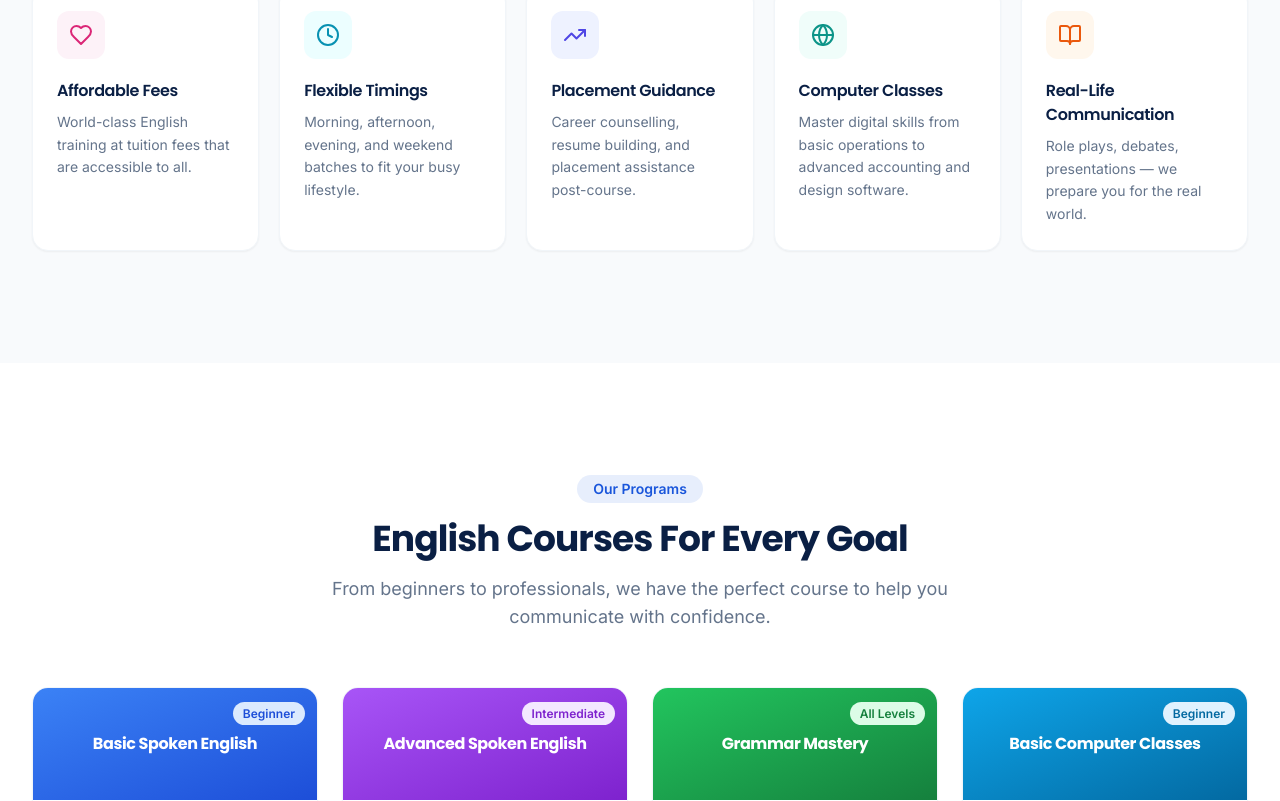
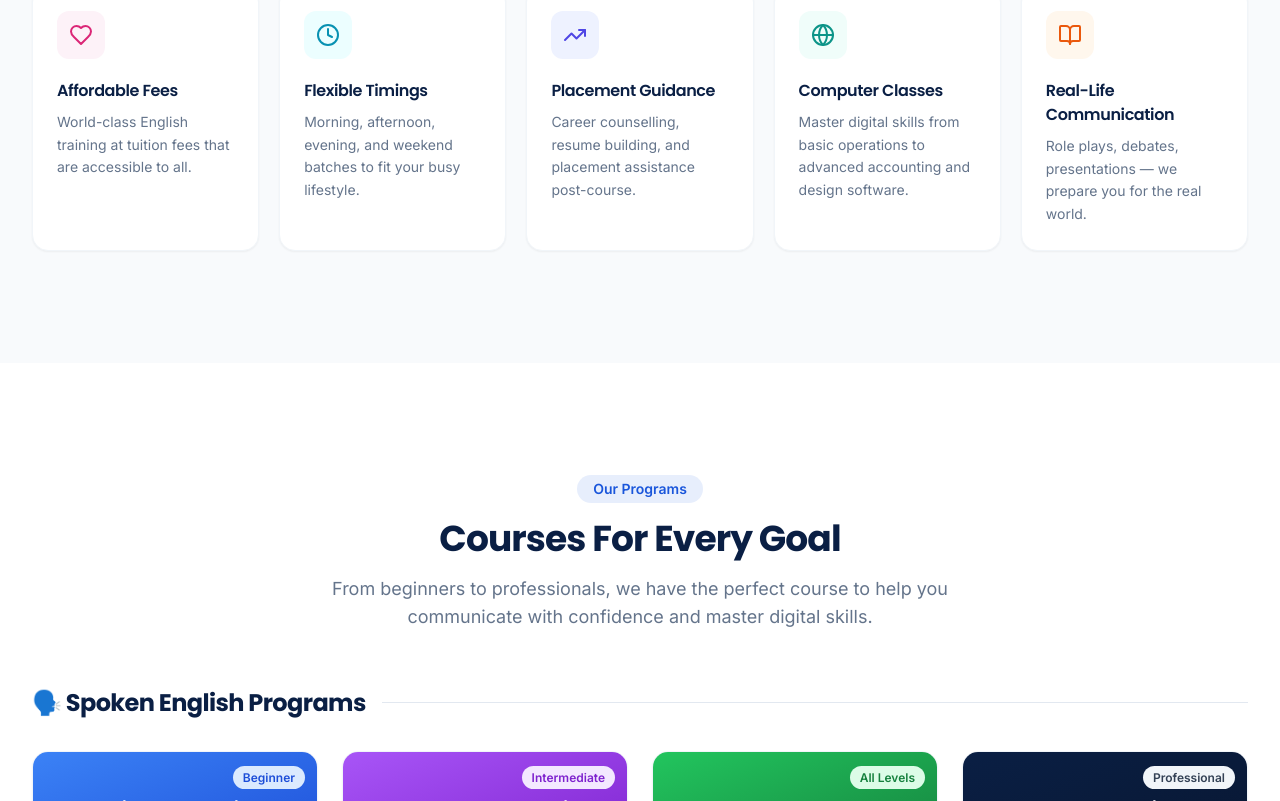
Before and after one commit to Herryyy28/PravaktaCLASSIS, a Next.js app: page / in a window 1280 px wide. Shown: the part 2865-3666 px from the top of the page. Built offline with nearby package versions, Linux system fonts and the light colour scheme.

Commit message:
feat: add CoursePreview component to display program offerings with enrollment links

```diff
--- a/app/faculty/page.tsx
+++ b/app/faculty/page.tsx
@@ -17,7 +17,7 @@ const faculty = [
   },
   {
     id: 2,
-    name: "Jane Smith",
+    name: "Nilesh bhaii",
     role: "Spoken English Expert",
     experience: "8 years",
     bio: "Expert in accent neutralization and building confidence in public speaking for adult learners.",
--- a/components/sections/home/AcademyHighlights.tsx
+++ b/components/sections/home/AcademyHighlights.tsx
@@ -5,12 +5,12 @@ import { motion, useInView } from "framer-motion";
 import { Award, Users, Briefcase, Building2, Star, TrendingUp } from "lucide-react";
 
 const stats = [
-  { icon: Award,     value: 12,    suffix: "+",  label: "Years of Excellence",     color: "text-gold" },
-  { icon: Users,     value: 2000,  suffix: "+",  label: "Students Trained",        color: "text-royal-light" },
-  { icon: TrendingUp,value: 5,     suffix: "+",  label: "Successful Professionals",color: "text-green-400" },
-  { icon: Briefcase, value: 100,   suffix: "+",  label: "Corporate Trainings",     color: "text-purple-400" },
-  { icon: Building2, value: 2,     suffix: "+",  label: "Franchise Centers",       color: "text-gold" },
-  { icon: Star,      value: 95,    suffix: "%",  label: "Student Satisfaction",    color: "text-royal-light" },
+  { icon: Award, value: 15, suffix: "+", label: "Years of Excellence", color: "text-gold" },
+  { icon: Users, value: 6000, suffix: "+", label: "Students Trained", color: "text-royal-light" },
+  { icon: TrendingUp, value: 5, suffix: "+", label: "Successful Professionals", color: "text-green-400" },
+  { icon: Briefcase, value: 100, suffix: "+", label: "Corporate Trainings", color: "text-purple-400" },
+  { icon: Building2, value: 2, suffix: "+", label: "Franchise Centers", color: "text-gold" },
+  { icon: Star, value: 95, suffix: "%", label: "Student Satisfaction", color: "text-royal-light" },
 ];
 
 function Counter({ value, suffix }: { value: number; suffix: string }) {
--- a/components/sections/home/CoursePreview.tsx
+++ b/components/sections/home/CoursePreview.tsx
@@ -6,6 +6,7 @@ import { Clock, BarChart, ChevronRight } from "lucide-react";
 
 const courses = [
   {
+    category: "english",
     id: "basic",
     title: "Basic Spoken English",
     desc: "Build a solid foundation in grammar, vocabulary, and everyday conversational English from scratch.",
@@ -14,6 +15,7 @@ const courses = [
     color: "from-blue-500 to-blue-700", badgeColor: "bg-blue-100 text-blue-700",
   },
   {
+    category: "english",
     id: "advanced",
     title: "Advanced Spoken English",
     desc: "Take your English to the next level with fluency training, accent coaching, and advanced communication skills.",
@@ -22,6 +24,7 @@ const courses = [
     color: "from-purple-500 to-purple-700", badgeColor: "bg-purple-100 text-purple-700",
   },
   {
+    category: "english",
     id: "grammar",
     title: "Grammar Mastery",
     desc: "Comprehensive grammar from basics to advanced with practical application in everyday spoken and written English.",
@@ -30,6 +33,16 @@ const courses = [
     color: "from-green-500 to-green-700", badgeColor: "bg-green-100 text-green-700",
   },
   {
+    category: "english",
+    id: "corporate",
+    title: "Corporate English",
+    desc: "Professional English for business environments — emails, meetings, presentations, and client interactions.",
+    duration: "4 Weeks", level: "Professional",
+    highlights: ["Business Writing", "Presentations", "Email Etiquette", "Client Meetings"],
+    color: "from-navy to-navy-700", badgeColor: "bg-slate-100 text-slate-700",
+  },
+  {
+    category: "computer",
     id: "computer",
     title: "Basic Computer Classes",
     desc: "Learn fundamental computer skills including MS Office, internet browsing, typing, and digital literacy.",
@@ -38,6 +51,7 @@ const courses = [
     color: "from-sky-500 to-sky-700", badgeColor: "bg-sky-100 text-sky-700",
   },
   {
+    category: "computer",
     id: "advanced-computer",
     title: "Advanced Computer Skills",
     desc: "Master advanced software, accounting basics (Tally), graphic design fundamentals, and web concepts.",
@@ -45,68 +59,18 @@ const courses = [
     highlights: ["Advanced Software", "Tally (Accounting)", "Graphic Design", "Web Concepts"],
     color: "from-emerald-500 to-emerald-700", badgeColor: "bg-emerald-100 text-emerald-700",
   },
-  {
-    id: "interview",
-    title: "Interview Skills",
-    desc: "Master HR interviews, group discussions, and corporate communication to land your dream job.",
-    duration: "4 Weeks", level: "All Levels",
-    highlights: ["Mock Interviews", "Body Language", "GD Practice", "Resume English"],
-    color: "from-cyan-500 to-cyan-700", badgeColor: "bg-cyan-100 text-cyan-700",
-  },
-  {
-    id: "public-speaking",
-    title: "Public Speaking",
-    desc: "Overcome stage fright and become a confident, compelling speaker in any public or professional setting.",
-    duration: "6 Weeks", level: "All Levels",
-    highlights: ["Stage Confidence", "Speech Delivery", "Storytelling", "Debate & MUNs"],
-    color: "from-indigo-500 to-indigo-700", badgeColor: "bg-indigo-100 text-indigo-700",
-  },
-  {
-    id: "corporate",
-    title: "Corporate English",
-    desc: "Professional English for business environments — emails, meetings, presentations, and client interactions.",
-    duration: "4 Weeks", level: "Professional",
-    highlights: ["Business Writing", "Presentations", "Email Etiquette", "Client Meetings"],
-    color: "from-navy to-navy-700", badgeColor: "bg-slate-100 text-slate-700",
-  },
-  {
-    id: "kids",
-    title: "Kids English",
-    desc: "Fun, interactive English sessions for children that build language skills through games, stories, and songs.",
-    duration: "3 Months", level: "Kids (6–14)",
-    highlights: ["Phonics", "Storytelling", "Games & Songs", "Creative Writing"],
-    color: "from-pink-500 to-pink-700", badgeColor: "bg-pink-100 text-pink-700",
-  },
-  {
-    id: "business",
-    title: "Business Communication",
-    desc: "Strategic communication skills for entrepreneurs and executives to lead teams, clients, and boardrooms.",
-    duration: "6 Weeks", level: "Executive",
-    highlights: ["Negotiation", "Leadership Comm.", "Cross-Cultural", "Boardroom Skills"],
-    color: "from-teal-500 to-teal-700", badgeColor: "bg-teal-100 text-teal-700",
-  },
 ];
 
 export default function CoursePreview() {
-  return (
-    <section className="section-py bg-white">
-      <div className="container">
-        <div className="text-center mb-14">
-          <span className="badge-royal">Our Programs</span>
-          <h2 className="section-title">English Courses For Every Goal</h2>
-          <p className="section-sub text-center">
-            From beginners to professionals, we have the perfect course to help you communicate with confidence.
-          </p>
-        </div>
+  const englishCourses = courses.filter((c) => c.category === "english");
+  const computerCourses = courses.filter((c) => c.category === "computer");
 
-        <div className="grid grid-cols-1 sm:grid-cols-2 lg:grid-cols-3 xl:grid-cols-4 gap-6">
-          {courses.slice(0, 8).map((course, i) => (
+  const CourseCard = ({ course, index }: { course: typeof courses[0], index: number }) => (
     <motion.div
-              key={course.id}
       initial={{ opacity: 0, y: 25 }}
       whileInView={{ opacity: 1, y: 0 }}
       viewport={{ once: true }}
-              transition={{ duration: 0.45, delay: i * 0.07 }}
+      transition={{ duration: 0.45, delay: index * 0.07 }}
       className="card overflow-hidden flex flex-col group"
     >
       {/* Gradient Header */}
@@ -144,7 +108,43 @@ export default function CoursePreview() {
         </div>
       </div>
     </motion.div>
+  );
+
+  return (
+    <section className="section-py bg-white">
+      <div className="container">
+        <div className="text-center mb-14">
+          <span className="badge-royal">Our Programs</span>
+          <h2 className="section-title">Courses For Every Goal</h2>
+          <p className="section-sub text-center">
+            From beginners to professionals, we have the perfect course to help you communicate with confidence and master digital skills.
+          </p>
+        </div>
+
+        {/* English Section */}
+        <div className="mb-14">
+          <div className="flex items-center gap-4 mb-8">
+            <h3 className="text-2xl font-bold font-heading text-navy">🗣️ Spoken English Programs</h3>
+            <div className="h-px bg-slate-200 flex-1 hidden sm:block"></div>
+          </div>
+          <div className="grid grid-cols-1 sm:grid-cols-2 lg:grid-cols-3 xl:grid-cols-4 gap-6">
+            {englishCourses.map((course, i) => (
+              <CourseCard key={course.id} course={course} index={i} />
             ))}
+          </div>
+        </div>
+
+        {/* Computer Section */}
+        <div>
+          <div className="flex items-center gap-4 mb-8">
+            <h3 className="text-2xl font-bold font-heading text-navy">💻 Computer Classes</h3>
+            <div className="h-px bg-slate-200 flex-1 hidden sm:block"></div>
+          </div>
+          <div className="grid grid-cols-1 sm:grid-cols-2 lg:grid-cols-3 xl:grid-cols-4 gap-6">
+            {computerCourses.map((course, i) => (
+              <CourseCard key={course.id} course={course} index={i} />
+            ))}
+          </div>
         </div>
 
         <div className="text-center mt-12">
```
Lines whose indentation alone changed are shown as unchanged.
